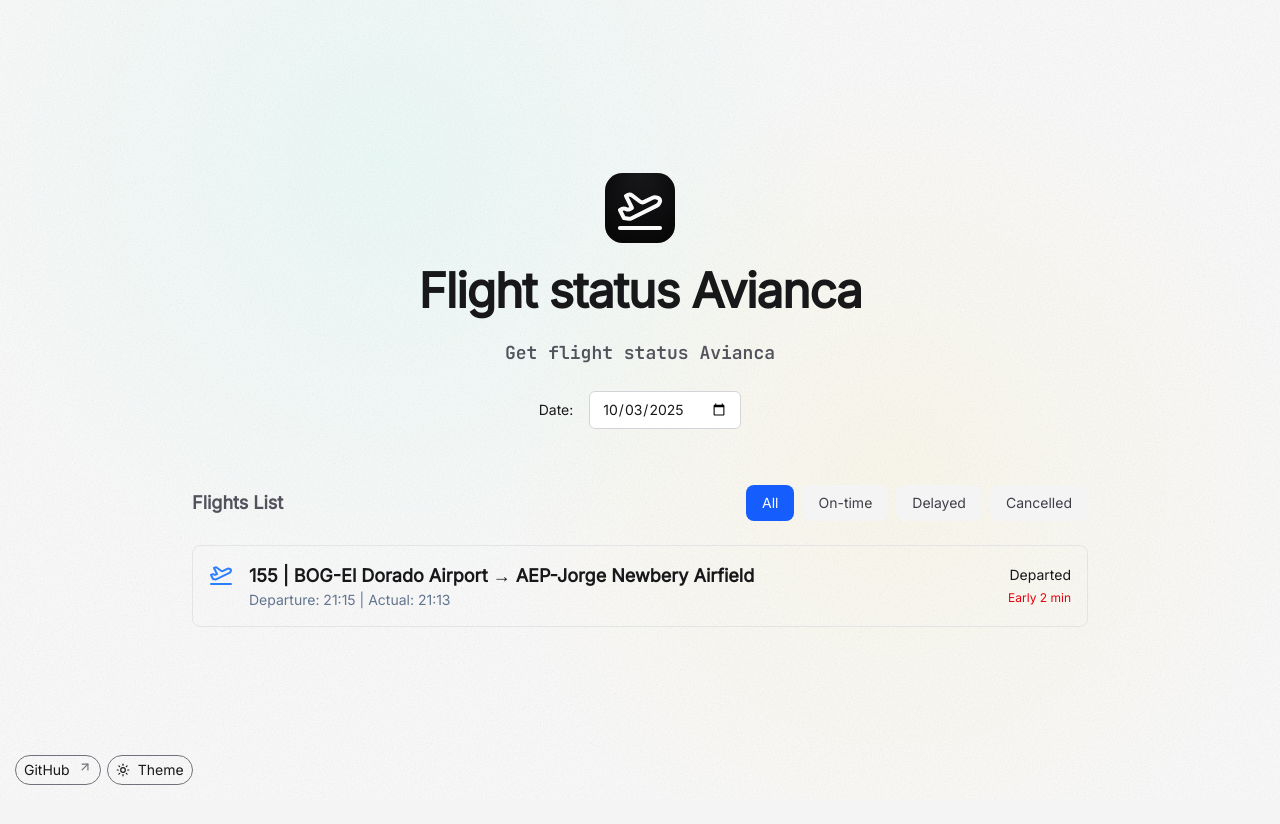
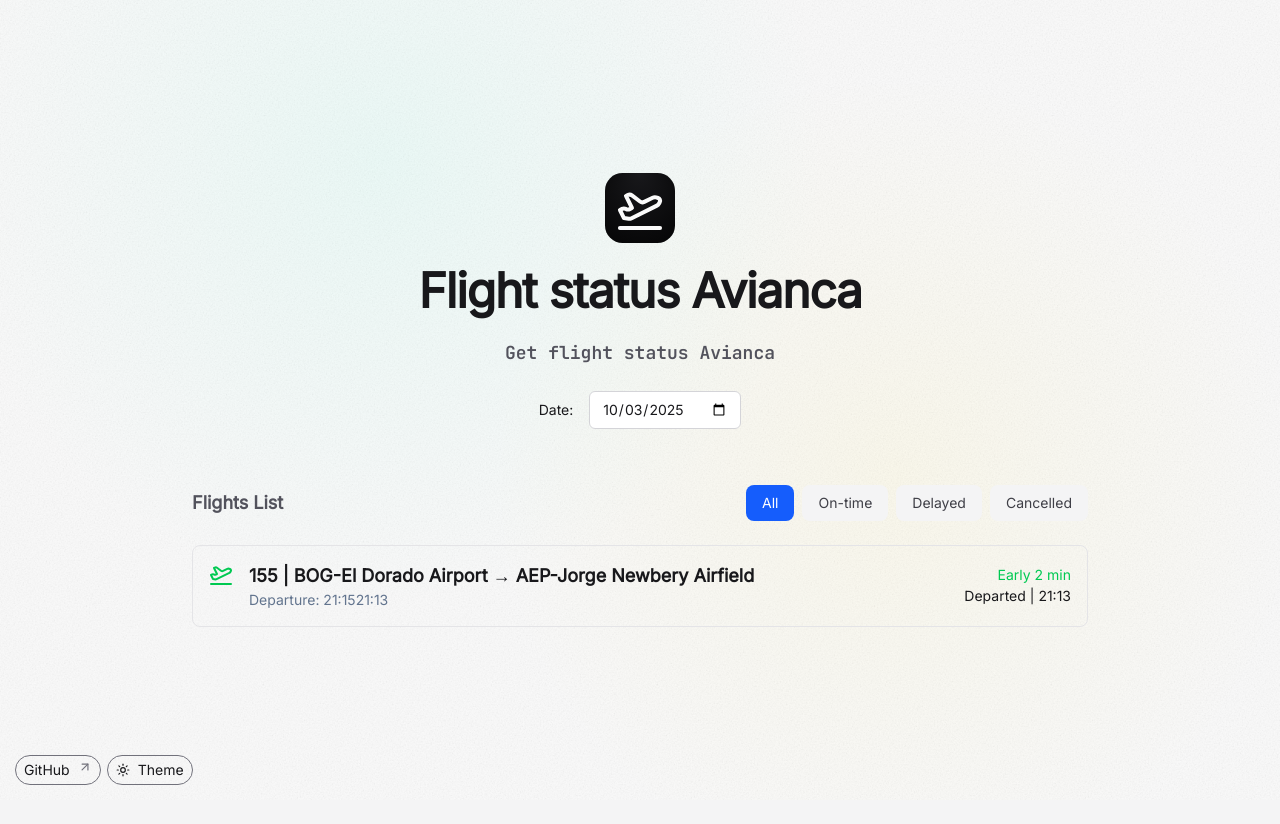
Before and after one commit to jbarriospd/AirTrack, a Next.js app: page / in a window 1280 px wide. Shown: the top 824 px of the page. Built offline with nearby package versions, Linux system fonts and the light colour scheme.

Commit message:
refactor: improve flight delay status display with color coding and simplified UI

```diff
--- a/app/components/FlightsList.tsx
+++ b/app/components/FlightsList.tsx
@@ -13,6 +13,13 @@
   const [flights, setFlights] = useState<FlightStatus[]>([])
   const [loading, setLoading] = useState(true)
   const [selectedFilter, setSelectedFilter] = useState<'all' | 'on-time' | 'delayed' | 'cancelled'>('all')
+
+  const getDelayColor = (delayCategory: string | null | undefined): string => {
+    if (delayCategory?.includes('Early') || delayCategory?.includes('On time')) {
+      return 'text-green-500'
+    }
+    return 'text-red-500'
+  }
 
   useEffect(() => {
     setLoading(true)
@@ -97,14 +104,7 @@
             <div className="flex items-start justify-between gap-4">
               <div className="flex items-start gap-4">
                 <PlaneTakeoff
-                  className={`w-6 h-6 ${flight.status === 'Delayed'
-                    ? 'text-red-500'
-                    : flight.status === 'Cancelled'
-                      ? 'text-orange-500'
-                      : flight.status === 'Landed'
-                        ? 'text-green-500'
-                        : 'text-blue-500'
-                    }`}
+                  className={`w-6 h-6 ${getDelayColor(flight.delayCategory)}`}
                 />
                 <div className="text-left">
                   <p className="font-bold text-lg">
@@ -112,21 +112,18 @@
                   </p>
                   <p className="text-sm text-slate-500 dark:text-slate-400">
                     Departure: {flight.etd || 'N/A'}
-                    {flight.atd && ` | Actual: ${flight.atd}`}
+                    {flight.atd}
                   </p>
                 </div>
               </div>
               <div className="text-right">
                 <span
-                  className="text-sm font-medium"
-                >
-                  {flight.status}
+                  className={`text-sm ${getDelayColor(flight.delayCategory)}`}>
+                  {flight.delayCategory}
                 </span>
-                {flight.delayCategory && (
-                  <p className="text-xs text-red-600 dark:text-red-400 mt-1">
-                    {flight.delayCategory}
-                  </p>
-                )}
+                <p className='text-sm'>
+                  {flight.status}{flight.status === 'Delayed' ? ` | ${flight.atd}` : flight.status === 'Landed' ? ` | ${flight.atd}` : flight.status === 'Departed' ? ` | ${flight.atd}` : ''}
+                </p>
               </div>
             </div>
           </div>
```
